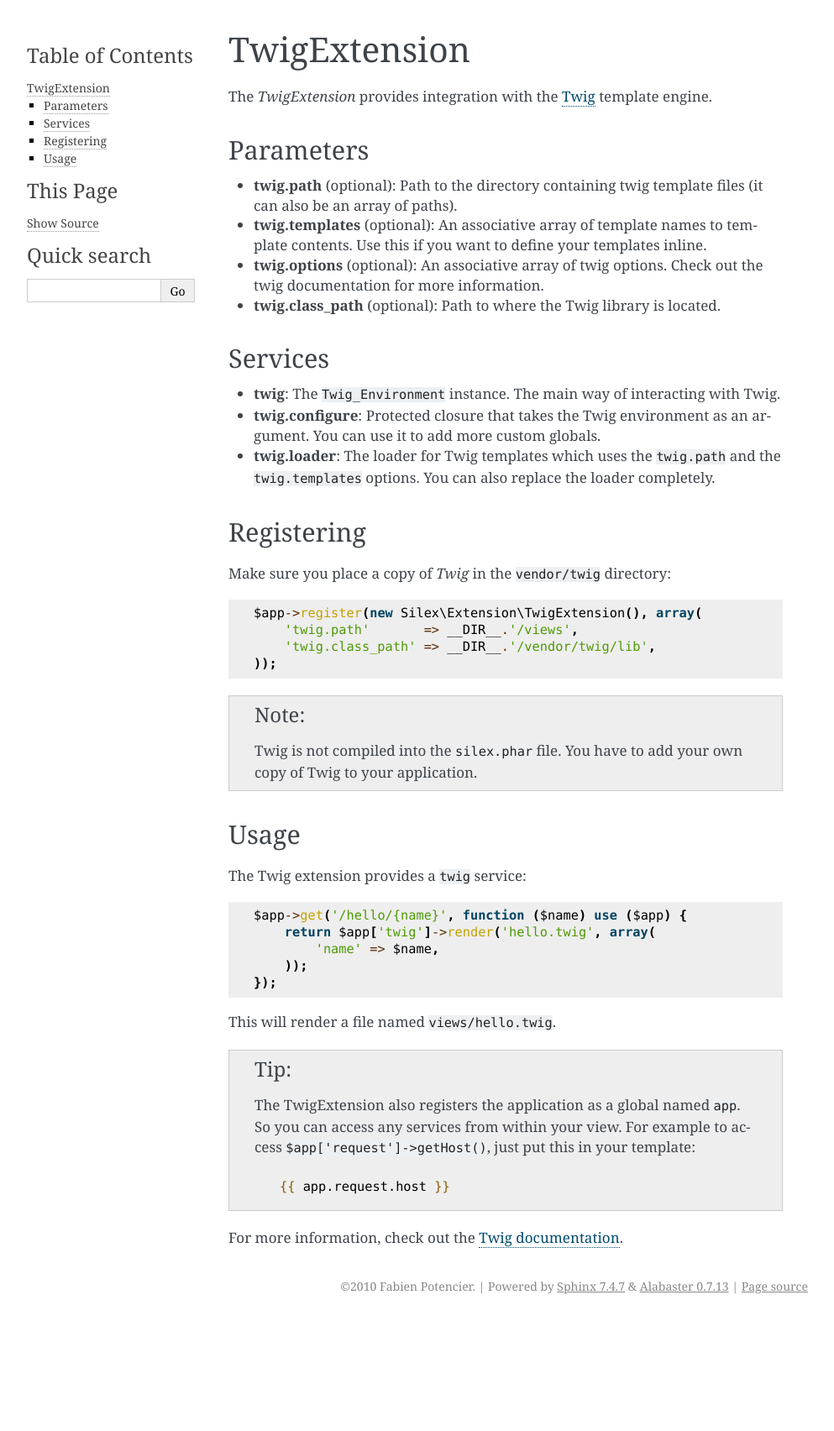
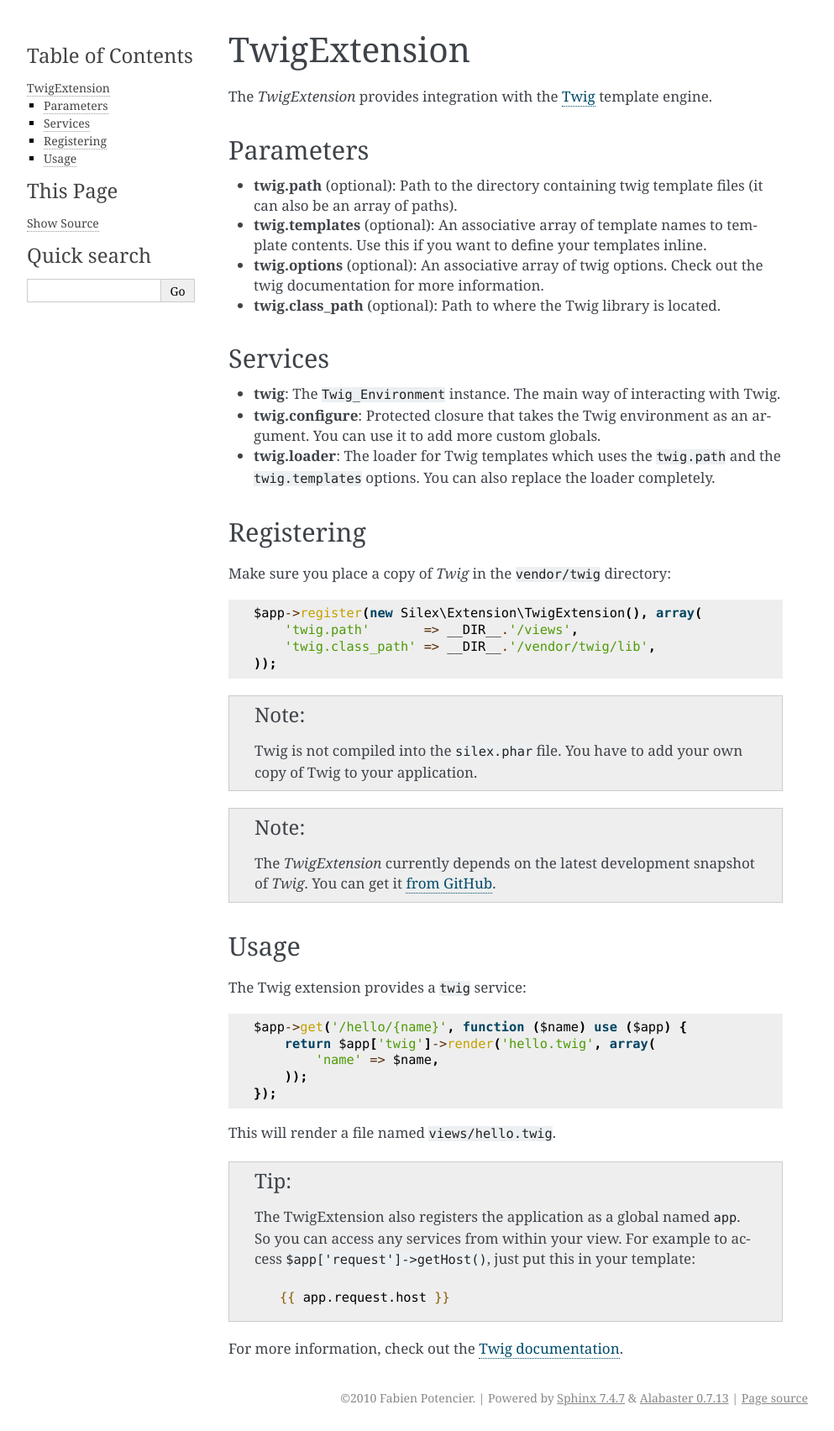
Before and after one commit to silexphp/Silex, a Sphinx documentation site: the page built from doc/extensions/twig.rst, in a window 1280 px wide. Shown: the whole page at 84% size, without its empty margins (148-1141 px from the left). Built offline with Sphinx 7.4.7, drawn with Linux system fonts in a browser that asks for light colours; before the commit the page ends 1571 px from its top, so only the background shows below that.

Commit message:
[docs] add note that twig master is required (see issue #162)

```diff
--- a/doc/extensions/twig.rst
+++ b/doc/extensions/twig.rst
@@ -49,6 +49,12 @@
     Twig is not compiled into the ``silex.phar`` file. You have to
     add your own copy of Twig to your application.
 
+.. note::
+
+    The *TwigExtension* currently depends on the latest development
+    snapshot of *Twig*. You can get it `from GitHub
+    <https://github.com/fabpot/Twig>`_.
+
 Usage
 -----
 
```
